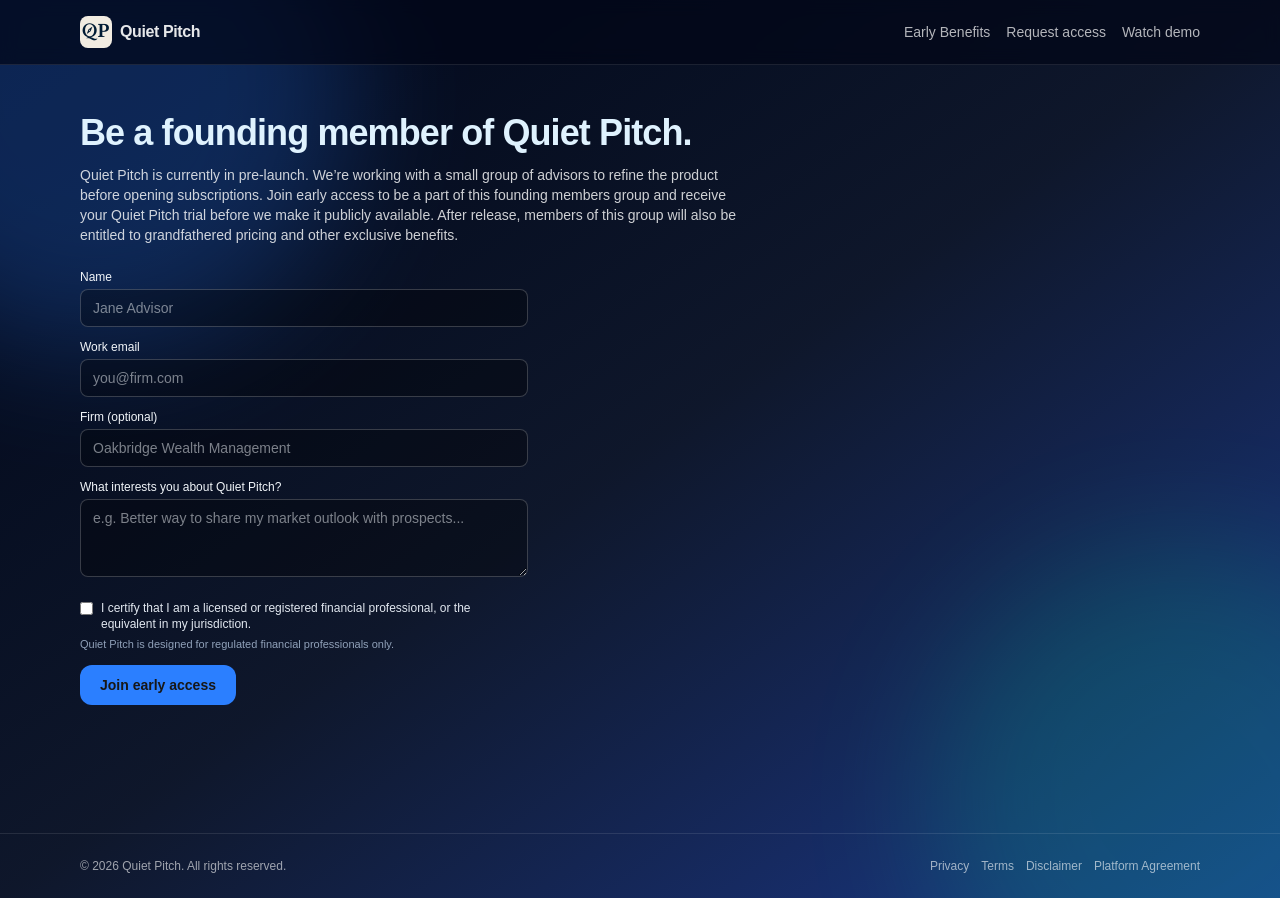
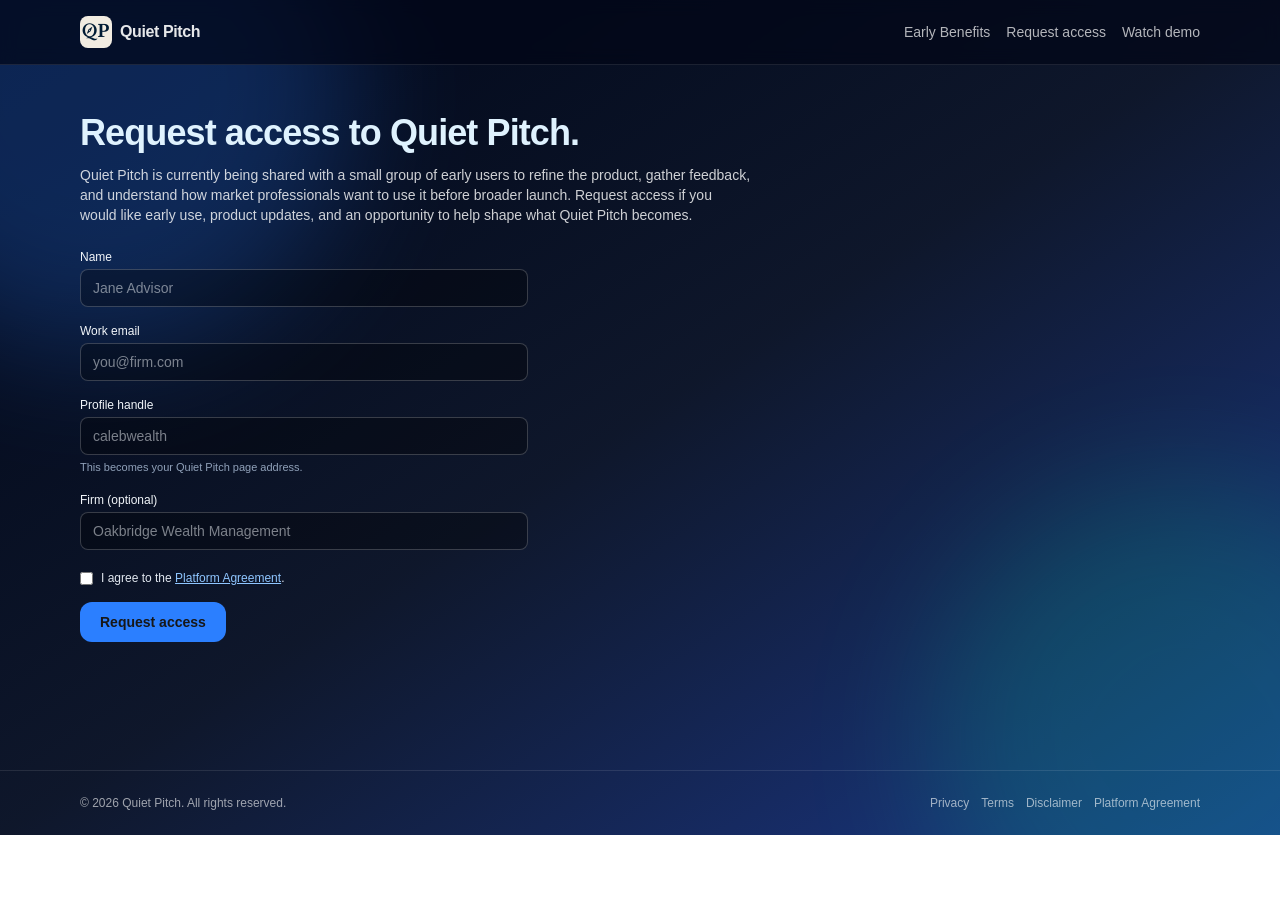
Before and after one commit to ByteBotanist/quietpitch-site, a Next.js app: page /early-access in a window 1280 px wide. After the commit the page ends 835 px from the top, so only its background shows below. Built offline with nearby package versions, Linux system fonts and the light colour scheme.

Commit message:
Fix platform agreement footer route

```diff
--- a/app/early-access/page.tsx
+++ b/app/early-access/page.tsx
@@ -10,14 +10,15 @@ export default function EarlyAccessPage() {
       <Navbar />
       <main className="max-w-6xl mx-auto px-4 pt-12 pb-16">
         <h1 className="text-3xl md:text-4xl font-semibold tracking-tight text-sky-100">
-          Be a founding member of Quiet Pitch.
+          Request access to Quiet Pitch.
         </h1>
         <p className="mt-3 text-sm text-white/80 max-w-2xl">
-          Quiet Pitch is currently in pre-launch. We’re working with a small
-          group of advisors to refine the product before opening subscriptions.
-          Join early access to be a part of this founding members group and receive
-          your Quiet Pitch trial before we make it publicly available. After release,
-          members of this group will also be entitled to grandfathered pricing and other exclusive benefits.
+          Quiet Pitch is currently being shared with a small group of early users
+          to refine the product, gather feedback, and understand how market professionals
+          want to use it before broader launch.
+
+          Request access if you would like early use, product updates,
+          and an opportunity to help shape what Quiet Pitch becomes.
         </p>
         <EarlyAccessForm />
       </main>
--- a/components/EarlyAccessForm.tsx
+++ b/components/EarlyAccessForm.tsx
@@ -2,12 +2,14 @@
 "use client";
 
 import { useState } from "react";
+import Link from "next/link";
 
 export default function EarlyAccessForm() {
-  const [status, setStatus] = useState<"idle"|"submitting"|"done"|"error">("idle");
+  const [status, setStatus] = useState<"idle" | "submitting" | "done" | "error">("idle");
 
   async function handleSubmit(e: React.FormEvent<HTMLFormElement>) {
     e.preventDefault();
+
     const form = e.currentTarget;
     const formData = new FormData(form);
     const data = Object.fromEntries(formData.entries());
@@ -18,34 +20,39 @@ export default function EarlyAccessForm() {
       const payload = {
         name: data.name as string,
         email: data.email as string,
-      firm: (data.firm as string) || "",
-      notes: (data.notes as string) || "",
-      licensedProfessional: data.licensedProfessional === "on",
+        handle: data.handle as string,
+        firmName: (data.firmName as string) || "",
       };
 
-    // Call our API route
-    const res = await fetch("/api/early-access", {
+      const res = await fetch(
+        "https://quietpitch-funcapp-axfccbhygagpbkdw.eastus-01.azurewebsites.net/api/signup",
+        {
           method: "POST",
-      headers: { "Content-Type": "application/json" },
+          headers: {
+            "Content-Type": "application/json",
+          },
           body: JSON.stringify(payload),
-    });
+        }
+      );
 
       if (!res.ok) {
-      throw new Error("Request failed");
+        throw new Error("Signup failed");
       }
 
       form.reset();
       setStatus("done");
     } catch (err) {
-    console.error("Submit failed:", err);
+      console.error(err);
       setStatus("error");
     }
   }
 
   return (
-    <form onSubmit={handleSubmit} className="space-y-3 mt-6 max-w-md">
+    <form onSubmit={handleSubmit} className="space-y-4 mt-6 max-w-md">
       <div>
-        <label className="block text-xs mb-1 text-slate-100" htmlFor="name">Name</label>
+        <label className="block text-xs mb-1 text-slate-100" htmlFor="name">
+          Name
+        </label>
         <input
           id="name"
           name="name"
@@ -54,8 +61,11 @@ export default function EarlyAccessForm() {
           placeholder="Jane Advisor"
         />
       </div>
+
       <div>
-        <label className="block text-xs mb-1 text-slate-100" htmlFor="email">Work email</label>
+        <label className="block text-xs mb-1 text-slate-100" htmlFor="email">
+          Work email
+        </label>
         <input
           id="email"
           name="email"
@@ -65,41 +75,47 @@ export default function EarlyAccessForm() {
           placeholder="you@firm.com"
         />
       </div>
+
       <div>
-        <label className="block text-xs mb-1 text-slate-100" htmlFor="firm">Firm (optional)</label>
+        <label className="block text-xs mb-1 text-slate-100" htmlFor="handle">
+          Profile handle
+        </label>
         <input
-          id="firm"
-          name="firm"
+          id="handle"
+          name="handle"
+          required
+          pattern="[a-zA-Z0-9-]+"
+          className="w-full rounded-lg bg-black/30 border border-white/20 px-3 py-2 text-sm text-slate-100 outline-none focus:border-blue-400"
+          placeholder="calebwealth"
+        />
+        <p className="mt-1 text-[11px] text-slate-400">
+          This becomes your Quiet Pitch page address.
+        </p>
+      </div>
+
+      <div>
+        <label className="block text-xs mb-1 text-slate-100" htmlFor="firmName">
+          Firm (optional)
+        </label>
+        <input
+          id="firmName"
+          name="firmName"
           className="w-full rounded-lg bg-black/30 border border-white/20 px-3 py-2 text-sm text-slate-100 outline-none focus:border-blue-400"
           placeholder="Oakbridge Wealth Management"
         />
       </div>
-      <div>
-        <label className="block text-xs mb-1 text-slate-100" htmlFor="notes">What interests you about Quiet Pitch?</label>
-        <textarea
-          id="notes"
-          name="notes"
-          rows={3}
-          className="w-full rounded-lg bg-black/30 border border-white/20 px-3 py-2 text-sm text-slate-100 outline-none focus:border-blue-400"
-          placeholder="e.g. Better way to share my market outlook with prospects..."
-        />
-      </div>
+
       <div className="pt-1">
         <label className="flex items-start gap-2 text-xs text-slate-200">
-      <input
-        type="checkbox"
-        name="licensedProfessional"
-        required
-        className="mt-0.5"
-      />
+          <input type="checkbox" required className="mt-0.5" />
           <span>
-        I certify that I am a licensed or registered financial professional,
-        or the equivalent in my jurisdiction.
+            I agree to the{" "}
+            <Link href="/platform-agreement" className="text-blue-300 underline">
+              Platform Agreement
+            </Link>
+            .
           </span>
         </label>
-    <p className="mt-1 text-[11px] text-slate-400">
-      Quiet Pitch is designed for regulated financial professionals only.
-    </p>
       </div>
 
       <button
@@ -107,16 +123,18 @@ export default function EarlyAccessForm() {
         disabled={status === "submitting"}
         className="inline-flex items-center justify-center rounded-xl bg-blue-500 hover:bg-blue-400 disabled:opacity-60 text-sm font-semibold px-5 py-2.5"
       >
-        {status === "submitting" ? "Submitting..." : "Join early access"}
+        {status === "submitting" ? "Submitting..." : "Request access"}
       </button>
+
       {status === "done" && (
         <p className="text-xs text-emerald-300 mt-1">
-          Thanks! We&apos;ll email you as soon as Quiet Pitch is ready for private beta.
+          Thanks — check your email to confirm your Quiet Pitch profile.
         </p>
       )}
+
       {status === "error" && (
         <p className="text-xs text-red-300 mt-1">
-          Something went wrong. You can also email us directly at contact@quietpitch.com.
+          Something went wrong. Please try again. If error continues reachout to contact@quietpitch.com
         </p>
       )}
     </form>
```
Lines whose indentation alone changed are shown as unchanged.
